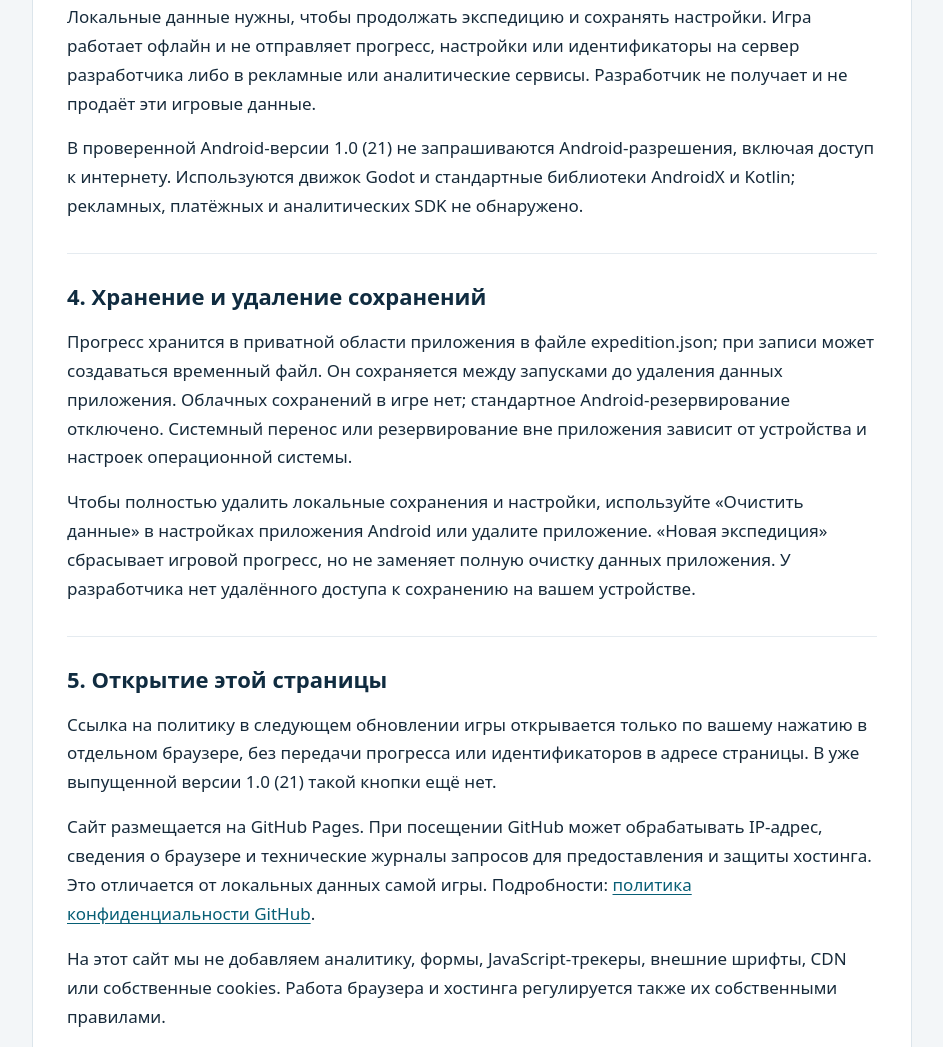
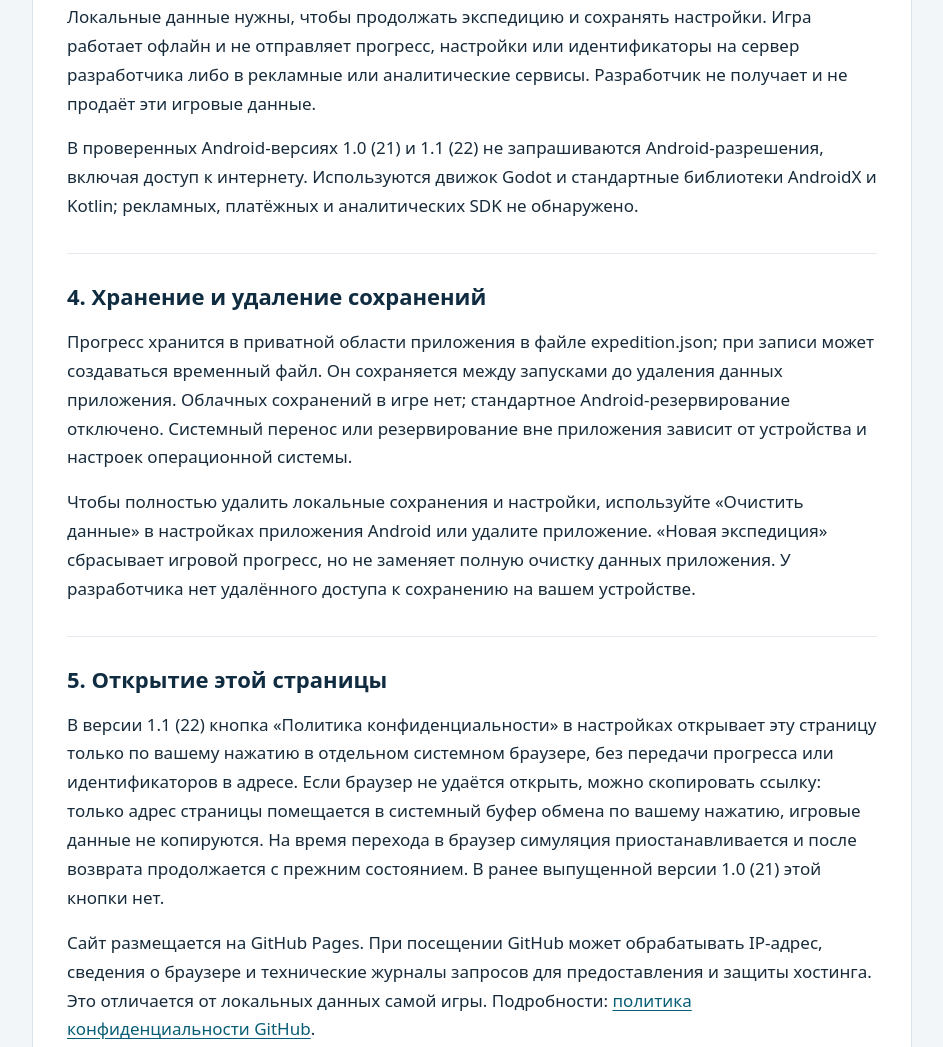
Before and after one commit to SuhanovDima/solar-explorer-privacy, a plain HTML site: page index.html in a window 1280 px wide. Shown: the part 1189-2236 px from the top of the page, without its empty margins (168-1111 px from the left). Drawn offline with Linux system fonts and the light colour scheme.

Commit message:
Describe the privacy button, clipboard fallback and browser return in v1.1

```diff
--- a/index.html
+++ b/index.html
@@ -21,9 +21,9 @@
   <aside class="quick"><a href="#local-data">Данные игры</a><a href="#retention">Удаление</a><a href="#website">Этот сайт</a><a href="#contact">Контакт</a></aside>
   <article><section id="contact"><h2>1. Приложение и контакт разработчика</h2><p>Эта политика относится к игре Solar Explorer 3D для Android (пакет org.solarexplorer.prototype) и к этому сайту политики конфиденциальности. Контакт разработчика по вопросам игры и персональных данных: <a href="mailto:suhanovdmitry@gmail.com">suhanovdmitry@gmail.com</a>.</p><p>В игре нет обязательного аккаунта, рекламы, реальных покупок и встроенной аналитики. Деньги, топливо и покупки кораблей — элементы игры, а не реальные финансовые операции.</p></section>
 <section id="local-data"><h2>2. Данные, используемые на устройстве</h2><p>Игра сохраняет на устройстве результаты исследований и посадок, число доставок грунта, виртуальный баланс, топливо, груз, доступные корабли и выбранный корабль, язык интерфейса, настройку музыки и техническую версию формата сохранения.</p><p>Для первого выбора языка используется язык системы. Игра обрабатывает на устройстве нажатия и сенсорный ввод, параметры окна, графики и звука, необходимые для управления и отображения. Эти данные не отправляются разработчику.</p><p>Приложение не запрашивает имя, email, дату рождения или платёжные данные игрока и не обращается к контактам, камере, микрофону, геолокации, фотографиям, рекламному или постоянному идентификатору устройства.</p></section>
-<section id="use"><h2>3. Использование и передача данных игры</h2><p>Локальные данные нужны, чтобы продолжать экспедицию и сохранять настройки. Игра работает офлайн и не отправляет прогресс, настройки или идентификаторы на сервер разработчика либо в рекламные или аналитические сервисы. Разработчик не получает и не продаёт эти игровые данные.</p><p>В проверенной Android-версии 1.0 (21) не запрашиваются Android-разрешения, включая доступ к интернету. Используются движок Godot и стандартные библиотеки AndroidX и Kotlin; рекламных, платёжных и аналитических SDK не обнаружено.</p></section>
+<section id="use"><h2>3. Использование и передача данных игры</h2><p>Локальные данные нужны, чтобы продолжать экспедицию и сохранять настройки. Игра работает офлайн и не отправляет прогресс, настройки или идентификаторы на сервер разработчика либо в рекламные или аналитические сервисы. Разработчик не получает и не продаёт эти игровые данные.</p><p>В проверенных Android-версиях 1.0 (21) и 1.1 (22) не запрашиваются Android-разрешения, включая доступ к интернету. Используются движок Godot и стандартные библиотеки AndroidX и Kotlin; рекламных, платёжных и аналитических SDK не обнаружено.</p></section>
 <section id="retention"><h2>4. Хранение и удаление сохранений</h2><p>Прогресс хранится в приватной области приложения в файле expedition.json; при записи может создаваться временный файл. Он сохраняется между запусками до удаления данных приложения. Облачных сохранений в игре нет; стандартное Android-резервирование отключено. Системный перенос или резервирование вне приложения зависит от устройства и настроек операционной системы.</p><p>Чтобы полностью удалить локальные сохранения и настройки, используйте «Очистить данные» в настройках приложения Android или удалите приложение. «Новая экспедиция» сбрасывает игровой прогресс, но не заменяет полную очистку данных приложения. У разработчика нет удалённого доступа к сохранению на вашем устройстве.</p></section>
-<section id="website"><h2>5. Открытие этой страницы</h2><p>Ссылка на политику в следующем обновлении игры открывается только по вашему нажатию в отдельном браузере, без передачи прогресса или идентификаторов в адресе страницы. В уже выпущенной версии 1.0 (21) такой кнопки ещё нет.</p><p>Сайт размещается на GitHub Pages. При посещении GitHub может обрабатывать IP-адрес, сведения о браузере и технические журналы запросов для предоставления и защиты хостинга. Это отличается от локальных данных самой игры. Подробности: <a href="https://docs.github.com/en/site-policy/privacy-policies/github-general-privacy-statement">политика конфиденциальности GitHub</a>.</p><p>На этот сайт мы не добавляем аналитику, формы, JavaScript-трекеры, внешние шрифты, CDN или собственные cookies. Работа браузера и хостинга регулируется также их собственными правилами.</p></section>
+<section id="website"><h2>5. Открытие этой страницы</h2><p>В версии 1.1 (22) кнопка «Политика конфиденциальности» в настройках открывает эту страницу только по вашему нажатию в отдельном системном браузере, без передачи прогресса или идентификаторов в адресе. Если браузер не удаётся открыть, можно скопировать ссылку: только адрес страницы помещается в системный буфер обмена по вашему нажатию, игровые данные не копируются. На время перехода в браузер симуляция приостанавливается и после возврата продолжается с прежним состоянием. В ранее выпущенной версии 1.0 (21) этой кнопки нет.</p><p>Сайт размещается на GitHub Pages. При посещении GitHub может обрабатывать IP-адрес, сведения о браузере и технические журналы запросов для предоставления и защиты хостинга. Это отличается от локальных данных самой игры. Подробности: <a href="https://docs.github.com/en/site-policy/privacy-policies/github-general-privacy-statement">политика конфиденциальности GitHub</a>.</p><p>На этот сайт мы не добавляем аналитику, формы, JavaScript-трекеры, внешние шрифты, CDN или собственные cookies. Работа браузера и хостинга регулируется также их собственными правилами.</p></section>
 <section id="support"><h2>6. Обращения в поддержку</h2><p>Если вы добровольно отправляете письмо на адрес поддержки, разработчик получает ваш адрес отправителя, содержание письма и приложенные вами файлы. Эти сведения используются для ответа и решения описанной проблемы и хранятся столько, сколько необходимо для обработки обращения и исполнения применимых обязательств.</p><p>Почта поддержки обслуживается Gmail; почтовые сервисы обрабатывают переписку по своим правилам. См. <a href="https://policies.google.com/privacy">политику конфиденциальности Google</a>. Игра не отправляет письма, сохранения или диагностические отчёты автоматически.</p></section>
 <section id="platforms"><h2>7. Android и магазины приложений</h2><p>Android, Google Play и RuStore могут отдельно обрабатывать сведения об установке, обновлениях, работе устройства и сбоях согласно своим правилам и вашим настройкам. Игра не содержит отдельного сервиса отправки разработчику аналитики или отчётов об ошибках. Системные диагностические журналы могут формироваться средствами Android или движка.</p></section>
 <section id="rights"><h2>8. Ваши запросы и права</h2><p>По вопросам обработки данных и с запросом доступа, исправления или удаления сведений, которые вы направили в поддержку, пишите на <a href="mailto:suhanovdmitry@gmail.com">suhanovdmitry@gmail.com</a>. Запросы рассматриваются с учётом применимого законодательства. Для удаления локальных игровых данных используйте действия из раздела 4.</p><p>Регистрации, личных профилей и сбора даты рождения в игре нет. Мы не запрашиваем личные данные детей через игру. Если ребёнок отправил личные сведения в поддержку, родитель или законный представитель может обратиться по указанному адресу.</p></section>
```
Also changed, not shown: en/index.html (+2 -2 lines).
